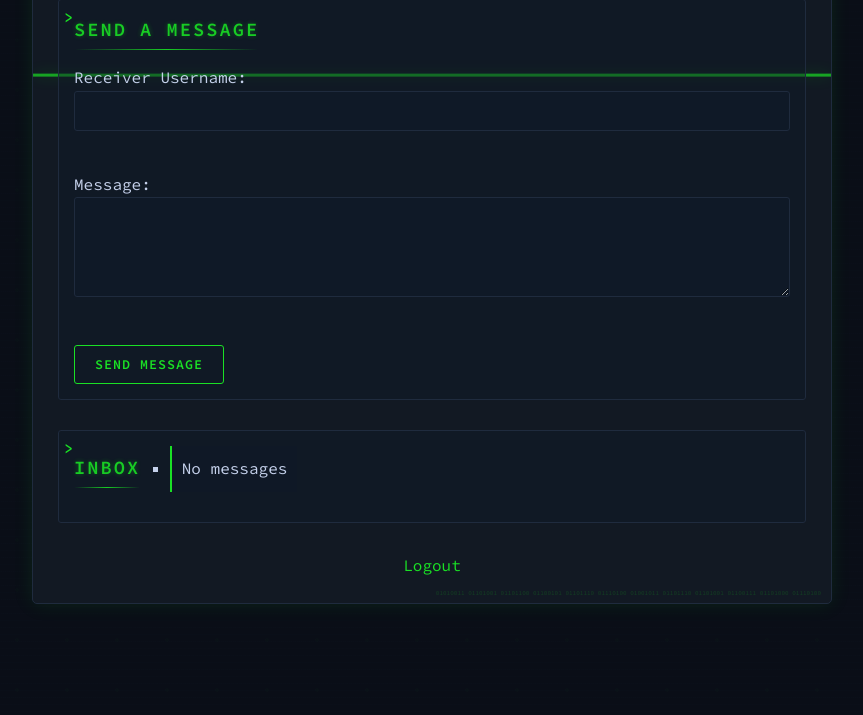
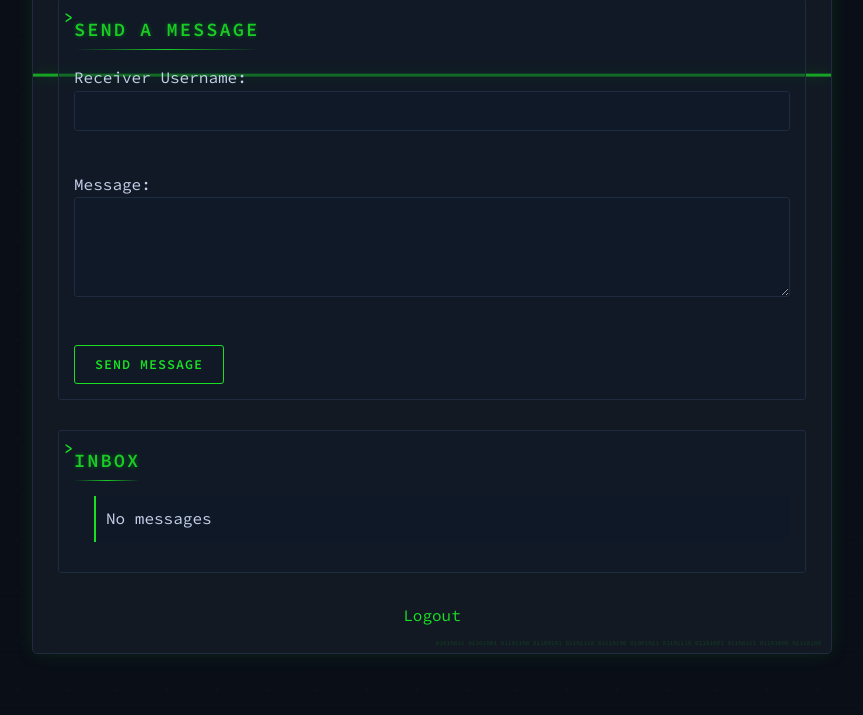
Before and after one commit to gavin-sama/SilentKnightIDC, a Flask app: page /dashboard in a window 1280 px wide. Shown: the part 135-850 px from the top of the page, without its empty margins (208-1071 px from the left). Run offline with Flask 3, Linux system fonts and the light colour scheme; data that the repository does not hold is empty.

Commit message:
Removed a CSS inline implementation.

```diff
--- a/SilentKnightV1/templates/dashboard.html
+++ b/SilentKnightV1/templates/dashboard.html
@@ -25,7 +25,7 @@
         </div>
         <div class="inbox-section">
             <h3>Inbox</h3>
-            <ul style="list-style-type:square; display:inline-block; text-align:left">
+            <ul>
                 {% if messages %}
 
                 {% for message in messages %}
```
Also changed, not shown: SilentKnightV1/SilentKnight.db.
